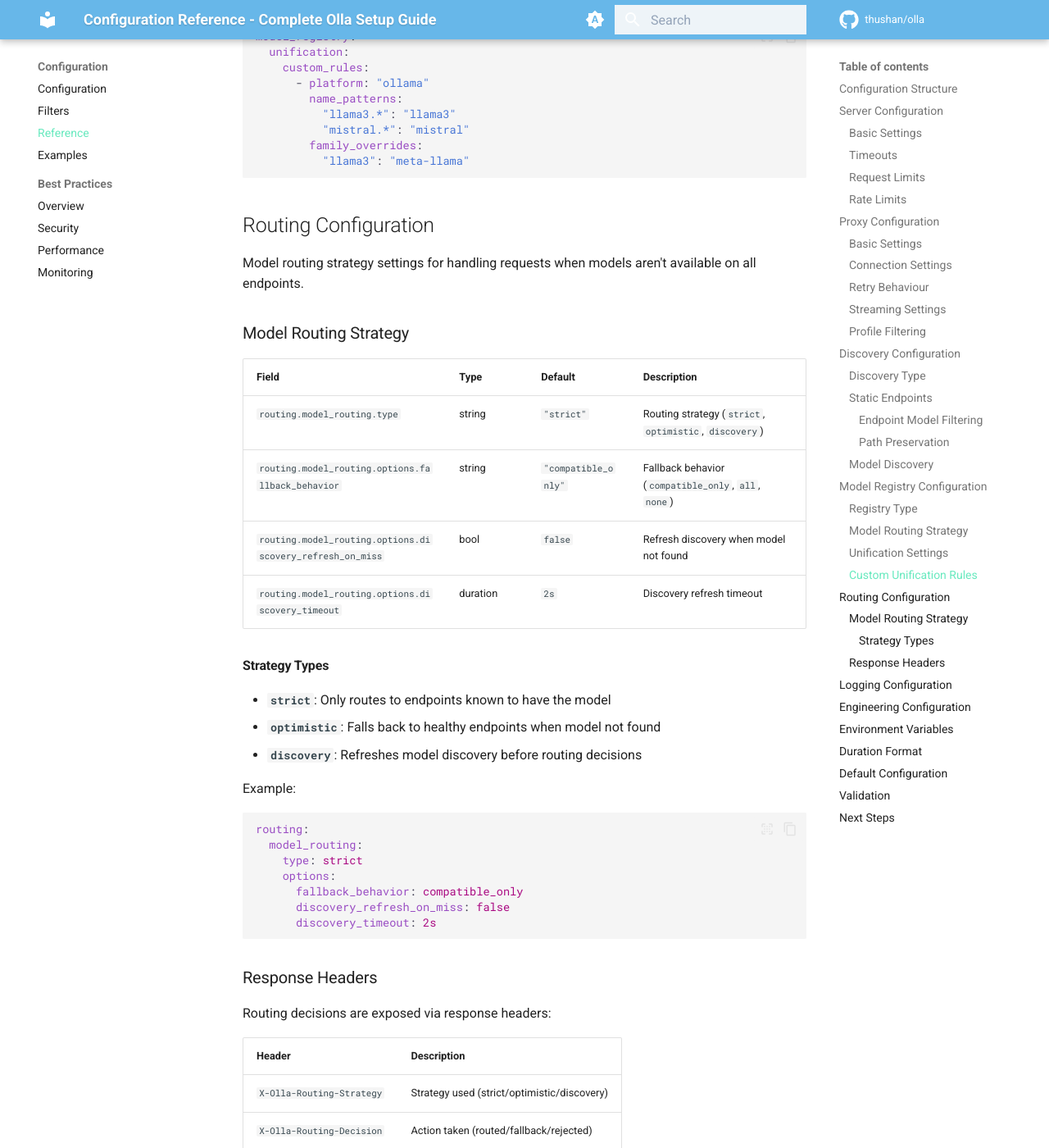
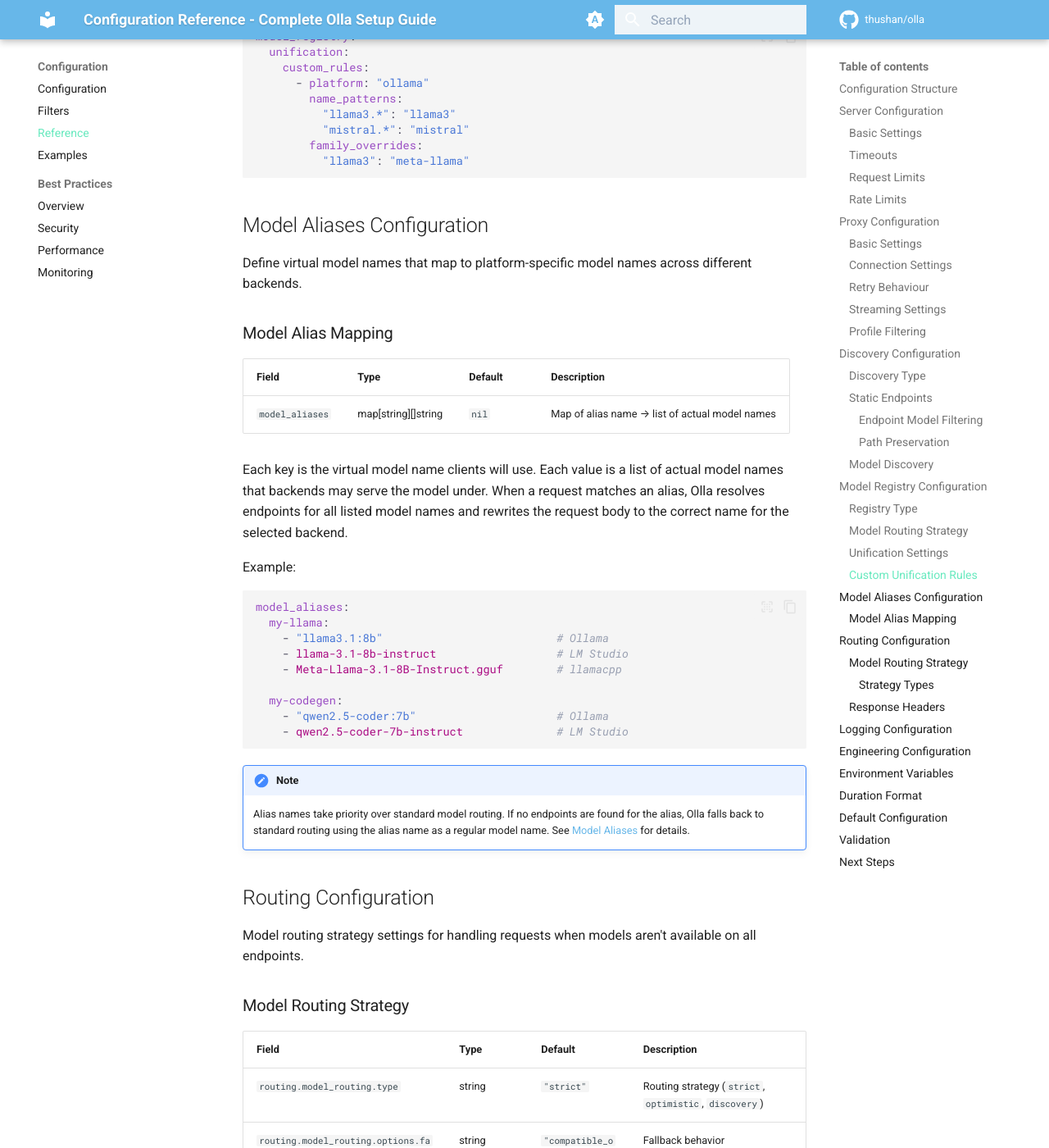
Before and after one commit to leo-3889/olla, an MkDocs documentation site: the page built from docs/content/configuration/reference.md, in a window 1280 px wide and 1400 px high, scrolled down 11142 px. Shown: the whole window at 82% size. Built offline with MkDocs 1.6.1 and Material for MkDocs 9.7.7, drawn with Linux system fonts in a browser that asks for light colours; emoji names are drawn with the system emoji font; comment, search, counter and statistics services are not loaded.

Commit message:
+ documentation

````diff
--- a/docs/content/configuration/reference.md
+++ b/docs/content/configuration/reference.md
@@ -440,6 +440,35 @@
           "llama3": "meta-llama"
 ```
 
+## Model Aliases Configuration
+
+Define virtual model names that map to platform-specific model names across different backends.
+
+### Model Alias Mapping
+
+| Field | Type | Default | Description |
+|-------|------|---------|-------------|
+| `model_aliases` | map[string][]string | `nil` | Map of alias name → list of actual model names |
+
+Each key is the virtual model name clients will use. Each value is a list of actual model names that backends may serve the model under. When a request matches an alias, Olla resolves endpoints for all listed model names and rewrites the request body to the correct name for the selected backend.
+
+Example:
+
+```yaml
+model_aliases:
+  my-llama:
+    - "llama3.1:8b"                          # Ollama
+    - llama-3.1-8b-instruct                  # LM Studio
+    - Meta-Llama-3.1-8B-Instruct.gguf        # llamacpp
+
+  my-codegen:
+    - "qwen2.5-coder:7b"                     # Ollama
+    - qwen2.5-coder-7b-instruct              # LM Studio
+```
+
+!!! note
+    Alias names take priority over standard model routing. If no endpoints are found for the alias, Olla falls back to standard routing using the alias name as a regular model name. See [Model Aliases](../concepts/model-aliases.md) for details.
+
 ## Routing Configuration
 
 Model routing strategy settings for handling requests when models aren't available on all endpoints.
--- a/docs/mkdocs.yml
+++ b/docs/mkdocs.yml
@@ -130,6 +130,7 @@
       - Overview: concepts/overview.md
       - Load Balancing: concepts/load-balancing.md
       - Model Routing: concepts/model-routing.md
+      - Model Aliases: concepts/model-aliases.md
       - Model Unification: concepts/model-unification.md
       - Health Checking: concepts/health-checking.md
       - API Translation: concepts/api-translation.md
````
Also changed, not shown: docs/content/concepts/model-aliases.md (added, +211 -0 lines).
